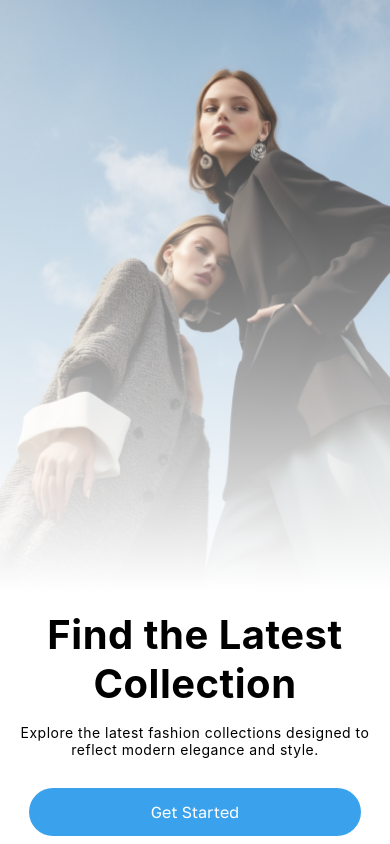
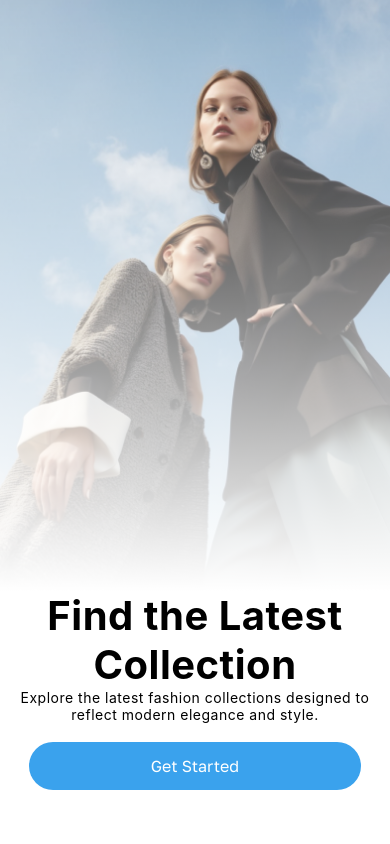
Before and after one commit to usmanjutt47/Fashion-store, a React Native app in the folder client/: screen /OnBoarding in a window 390 px wide. Built offline with nearby package versions, Linux system fonts and the light colour scheme.

Commit message:
Update OnBoarding.jsx

```diff
--- a/client/src/splash/OnBoarding.jsx
+++ b/client/src/splash/OnBoarding.jsx
@@ -32,19 +32,19 @@ export default function OnBoarding() {
       <View style={styles.textContainer}>
         <Text style={[styles.heading1]}>Find the Latest</Text>
         <Text style={[styles.heading2]}>Collection</Text>
-        <Text style={[styles.subHeading, { marginTop: "4%" }]}>
+        <Text style={[styles.subHeading]}>
           Explore the latest fashion collections designed to
         </Text>
         <Text style={[styles.subHeading]}>
           reflect modern elegance and style.
         </Text>
+        <Pressable
+          style={styles.button}
+          onPress={() => navigation.navigate("Login")}
+        >
+          <Text style={[styles.buttonText]}>Get Started</Text>
+        </Pressable>
       </View>
-      <Pressable
-        style={styles.button}
-        onPress={() => navigation.navigate("Login")}
-      >
-        <Text style={[styles.buttonText]}>Get Started</Text>
-      </Pressable>
     </View>
   );
 }
@@ -70,7 +70,6 @@ const styles = StyleSheet.create({
     top: 0,
   },
   heading1: {
-    marginTop: "5%",
     fontWeight: "bold",
     fontSize: 40,
     letterSpacing: 0.5,
@@ -99,9 +98,8 @@ const styles = StyleSheet.create({
     justifyContent: "center",
     width: "85%",
     borderRadius: 36,
-    position: "absolute",
-    bottom: "1%",
     alignSelf: "center",
+    marginTop: "5%",
   },
   buttonText: {
     textAlign: "center",
```
